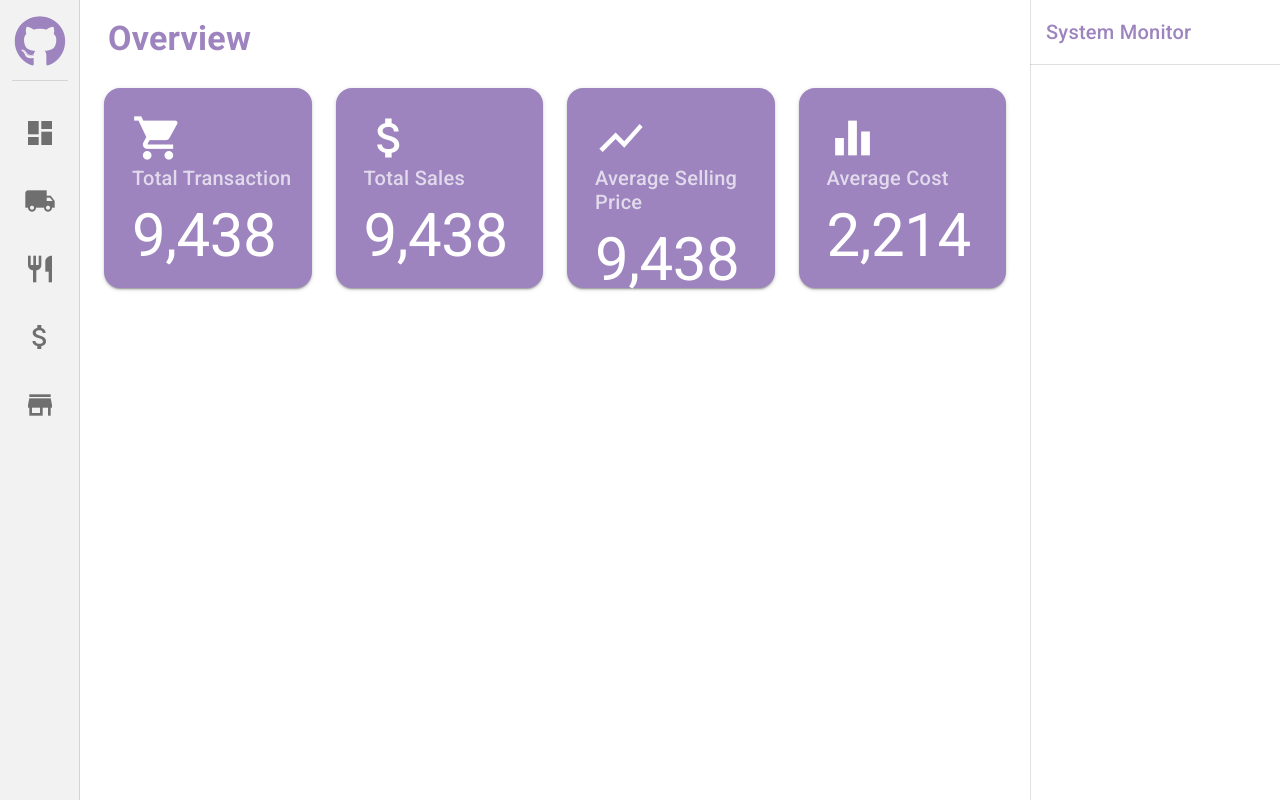
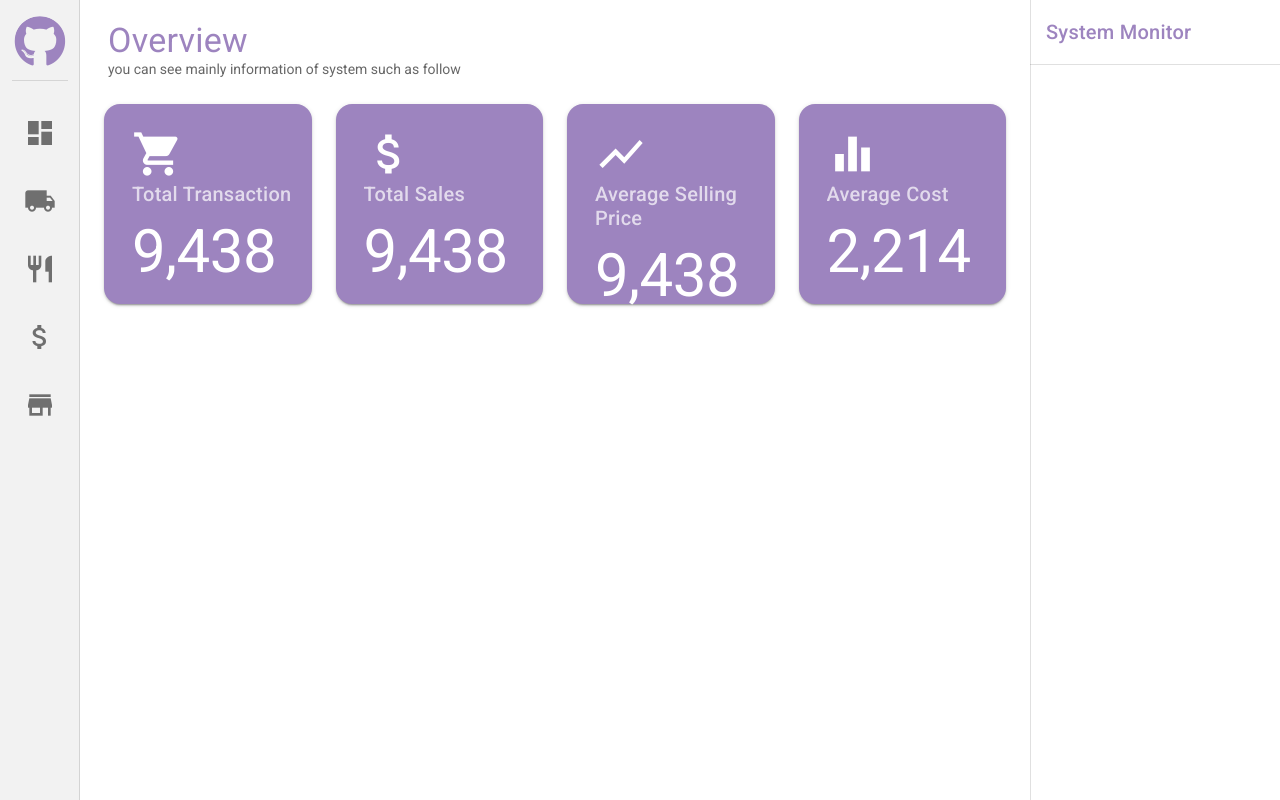
Before and after one commit to Ohmry/food-management-system, a Vue app: page /dashboard in a window 1280 px wide. Built offline with nearby package versions, Linux system fonts and the light colour scheme.

Commit message:
create MenuTitle.vue, replace title of each view to MenuTitle.vue

```diff
--- /dev/null
+++ b/src/components/MenuTitle.vue
@@ -0,0 +1,18 @@
+<template>
+  <v-list two-line flat>
+    <v-list-item class="d-block">
+      <v-list-item-title v-text="title" class="text-h4" style="color: #9D84BF"></v-list-item-title>
+      <v-list-item-subtitle v-if="description" v-text="description"></v-list-item-subtitle>
+    </v-list-item>
+  </v-list>
+</template>
+
+<script>
+export default {
+  props: ['title', 'description']
+}
+</script>
+
+<style>
+
+</style>
--- a/src/views/DashBoard.vue
+++ b/src/views/DashBoard.vue
@@ -1,11 +1,7 @@
 <template>
   <v-app>
     <v-container fluid>
-      <v-toolbar color="rgba(0, 0, 0, 0)" flat>
-        <v-toolbar-title class="text-h4 mb-3" style="color: #9D84BF">
-          <strong>Overview</strong>
-        </v-toolbar-title>
-      </v-toolbar>
+      <MenuTitle title="Overview" description="you can see mainly information of system such as follow"/>
       <v-item-group>
         <v-container fluid>
           <v-row justify="start">
@@ -42,9 +38,11 @@
 
 <script>
 import OverviewItem from '../components/Dashboard/OverviewItem.vue'
+import MenuTitle from '../components/MenuTitle'
 export default {
   components: {
-    OverviewItem
+    OverviewItem,
+    MenuTitle
   }
 }
 </script>
--- a/src/views/Food.vue
+++ b/src/views/Food.vue
@@ -1,12 +1,17 @@
 <template>
-  <div>
-    This is Food
-  </div>
+  <v-app>
+    <v-container fluid>
+      <MenuTitle title="Food" description="you can see and manage all food"/>
+    </v-container>
+  </v-app>
 </template>
 
 <script>
+import MenuTitle from '../components/MenuTitle'
 export default {
-
+  components: {
+    MenuTitle
+  }
 }
 </script>
 
--- a/src/views/Material.vue
+++ b/src/views/Material.vue
@@ -1,12 +1,17 @@
 <template>
-  <div>
-    This is Material
-  </div>
+  <v-app>
+    <v-container fluid>
+      <MenuTitle title="Material" description="you can see and manage all materials"/>
+    </v-container>
+  </v-app>
 </template>
 
 <script>
+import MenuTitle from '../components/MenuTitle'
 export default {
-
+  components: {
+    MenuTitle
+  }
 }
 </script>
 
--- a/src/views/Sales.vue
+++ b/src/views/Sales.vue
@@ -1,12 +1,17 @@
 <template>
-  <div>
-    This is Sales
-  </div>
+  <v-app>
+    <v-container fluid>
+      <MenuTitle title="Sales" description="you can see the statistics of sales"/>
+    </v-container>
+  </v-app>
 </template>
 
 <script>
+import MenuTitle from '../components/MenuTitle'
 export default {
-
+  components: {
+    MenuTitle
+  }
 }
 </script>
 
--- a/src/views/Stock.vue
+++ b/src/views/Stock.vue
@@ -1,12 +1,17 @@
 <template>
-  <div>
-    This is Stock
-  </div>
+  <v-app>
+    <v-container fluid>
+      <MenuTitle title="Stock" description="you can see a statistics of stock"/>
+    </v-container>
+  </v-app>
 </template>
 
 <script>
+import MenuTitle from '../components/MenuTitle'
 export default {
-
+  components: {
+    MenuTitle
+  }
 }
 </script>
 
```
